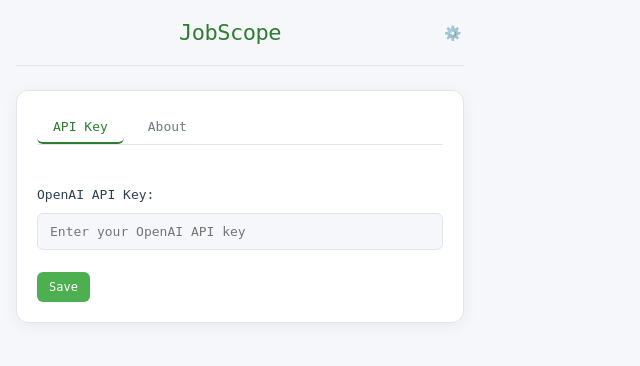
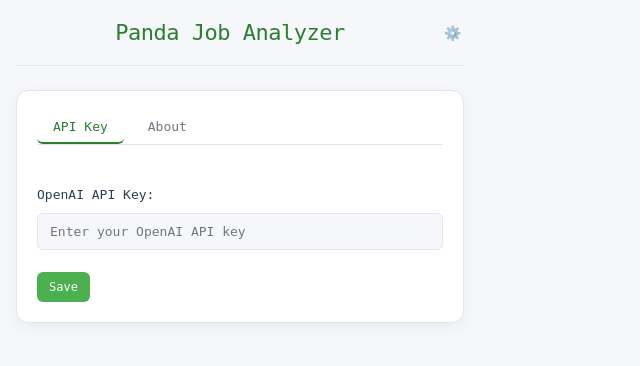
Before and after one commit to octaedro/PandaJobAnalyzer, a website built with webpack: page src/html/popup.html in a window 1280 px wide. Shown: the whole page, without its empty margins (0-640 px from the left). Built offline with nearby package versions, Linux system fonts and the light colour scheme; some packages are replaced by stand-ins of ours; files whose address does not match are found by name.

Commit message:
Update name

```diff
--- a/package.json
+++ b/package.json
@@ -1,5 +1,5 @@
 {
-  "name": "jobscope",
+  "name": "pandajobanalyzer",
   "version": "1.0.0",
   "description": "A Chrome extension that analyzes job listings using OpenAI to extract key information:",
   "main": "content.js",
--- a/src/content.ts
+++ b/src/content.ts
@@ -1,4 +1,4 @@
-console.log('--- JobScope Content Script Loaded ---');
+console.log('--- Panda Job Analyzer Content Script Loaded ---');
 
 // This script runs in the context of the webpage
 // It helps extract job posting content from the page
--- a/src/html/popup.html
+++ b/src/html/popup.html
@@ -3,13 +3,13 @@
 <head>
   <meta charset="UTF-8">
   <meta name="viewport" content="width=device-width, initial-scale=1.0">
-  <title>JobScope</title>
+  <title>Panda Job Analyzer</title>
   <link rel="stylesheet" href="styles.css">
 </head>
 <body>
   <div class="container">
     <header>
-      <h1>JobScope</h1>
+      <h1>Panda Job Analyzer</h1>
       <div id="settingsIcon" class="settings-icon">⚙️</div>
     </header>
 
@@ -34,8 +34,8 @@
         </div>
 
         <div class="settings-tab-content" id="aboutTab">
-          <h2>About JobScope</h2>
-          <p>JobScope is a Chrome extension that helps you analyze job postings using AI.</p>
+          <h2>About Panda Job Analyzer</h2>
+          <p>Panda Job Analyzer is a Chrome extension that helps you analyze job postings using AI.</p>
           <p>Features:</p>
           <ul>
             <li>Extract key information from job postings</li>
--- a/src/js/app.ts
+++ b/src/js/app.ts
@@ -1,5 +1,5 @@
 /**
- * JobScope - Main Application
+ * Panda Job Analyzer - Main Application
  * Chrome extension for analyzing job listings using OpenAI
  */
 
@@ -23,7 +23,7 @@
 /**
  * Main application class
  */
-export class JobScopeApp {
+export class PandaJobAnalyzerApp {
 	public currentUrl: string = '';
 	public elements: DOMElementCache;
 
@@ -325,6 +325,6 @@
 
 // --- Initialization ---
 document.addEventListener('DOMContentLoaded', () => {
-	const app = new JobScopeApp();
+	const app = new PandaJobAnalyzerApp();
 	app.initialize(); // Start the initialization logic
 });
--- a/src/js/eventHandler.ts
+++ b/src/js/eventHandler.ts
@@ -1,18 +1,18 @@
 /**
  * Internal dependencies
  */
-import type { JobScopeApp } from './app'; // Use 'app' assuming JobScopeApp is exported there
+import type { PandaJobAnalyzerApp } from './app'; // Use 'app' assuming PandaJobAnalyzerApp is exported there
 import type { DOMElementCache } from './ui';
 import * as ui from './ui';
 import * as apiKeyManager from './apiKeyManager';
 
 /**
  * Initializes all event listeners for the application.
- * @param {JobScopeApp} app The main application instance.
+ * @param {PandaJobAnalyzerApp} app The main application instance.
  * @param {DOMElementCache} elements The cached DOM elements.
  */
 export function initializeEventHandlers(
-	app: JobScopeApp,
+	app: PandaJobAnalyzerApp,
 	elements: DOMElementCache
 ): void {
 	// Settings Icon
--- a/src/js/storage/index.ts
+++ b/src/js/storage/index.ts
@@ -5,7 +5,7 @@
 
 // Storage keys
 const STORAGE_KEY_API = 'openaiApiKey';
-const STORAGE_KEY_RESULTS = 'jobScopeResults';
+const STORAGE_KEY_RESULTS = 'pandaJobAnalyzerResults';
 
 // Define result types
 export interface AnalysisResult {
```
Also changed, not shown: README.md, manifest.json, src/assets/icons/icon128.png, src/assets/icons/icon16.png, src/assets/icons/icon48.png.
